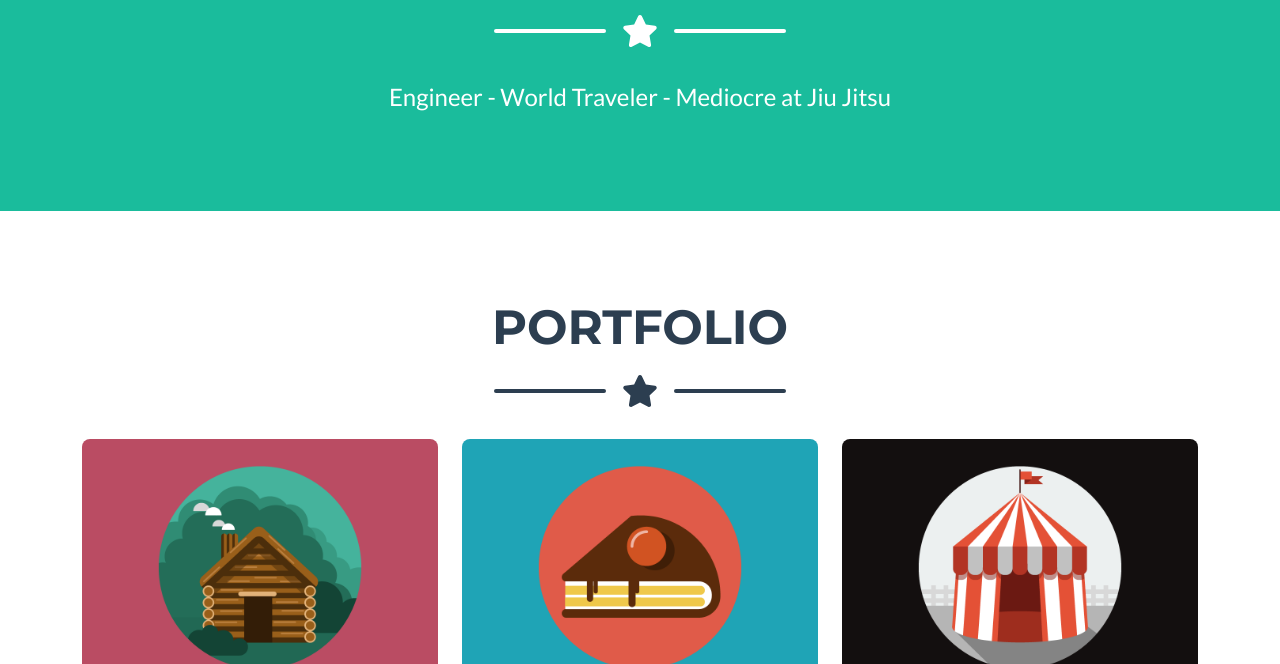
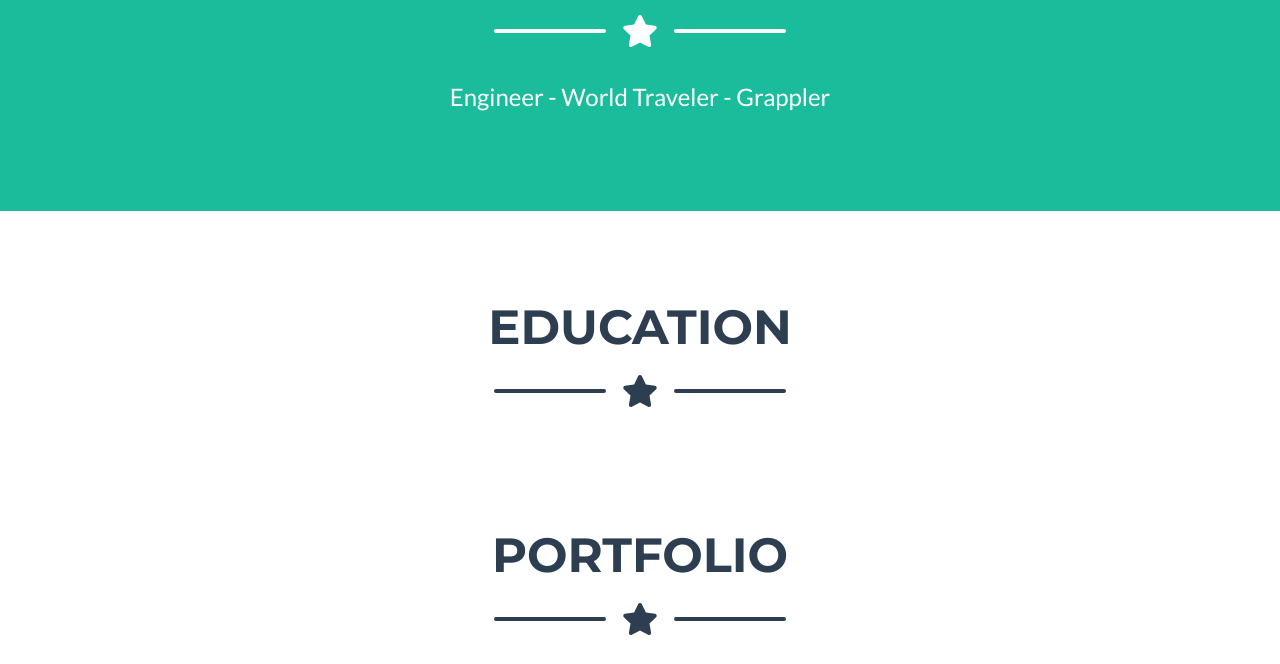
Before and after one commit to matthewmedcalf96/Website, a plain HTML site: page index.html in a window 1280 px wide. Shown: the part 637-1301 px from the top of the page. Drawn offline with nearby package versions, Linux system fonts and the light colour scheme.

Commit message:
Add files via upload

```diff
--- a/index.html
+++ b/index.html
@@ -27,6 +27,8 @@
                 </button>
                 <div class="collapse navbar-collapse" id="navbarResponsive">
                     <ul class="navbar-nav ms-auto">
+			<li class="nav-item mx-0 mx-lg-1"><a class="nav-link py-3 px-0 px-lg-3 rounded" href="#education">Education</a></li>
+			<li class="nav-item mx-0 mx-lg-1"><a class="nav-link py-3 px-0 px-lg-3 rounded" href="#workexperience">Work Experience</a></li>
                         <li class="nav-item mx-0 mx-lg-1"><a class="nav-link py-3 px-0 px-lg-3 rounded" href="#portfolio">Portfolio</a></li>
                         <li class="nav-item mx-0 mx-lg-1"><a class="nav-link py-3 px-0 px-lg-3 rounded" href="#about">About</a></li>
                         <li class="nav-item mx-0 mx-lg-1"><a class="nav-link py-3 px-0 px-lg-3 rounded" href="#contact">Contact</a></li>
@@ -48,8 +50,20 @@
                     <div class="divider-custom-line"></div>
                 </div>
                 <!-- Masthead Subheading-->
-                <p class="masthead-subheading font-weight-light mb-0">Engineer - World Traveler - Mediocre at Jiu Jitsu</p>
+                <p class="masthead-subheading font-weight-light mb-0">Engineer - World Traveler - Grappler</p>
             </div>
+	</header>
+        <!-- Education Section-->
+        <section class="page-section education" id="education">
+            <div class="container">
+                <!-- Education Section Heading-->
+                <h2 class="page-section-heading text-center text-uppercase text-secondary mb-0">Education</h2>
+                <!-- Icon Divider-->
+                <div class="divider-custom">
+                    <div class="divider-custom-line"></div>
+                    <div class="divider-custom-icon"><i class="fas fa-star"></i></div>
+                    <div class="divider-custom-line"></div>
+                </div>
         </header>
         <!-- Portfolio Section-->
         <section class="page-section portfolio" id="portfolio">
```
